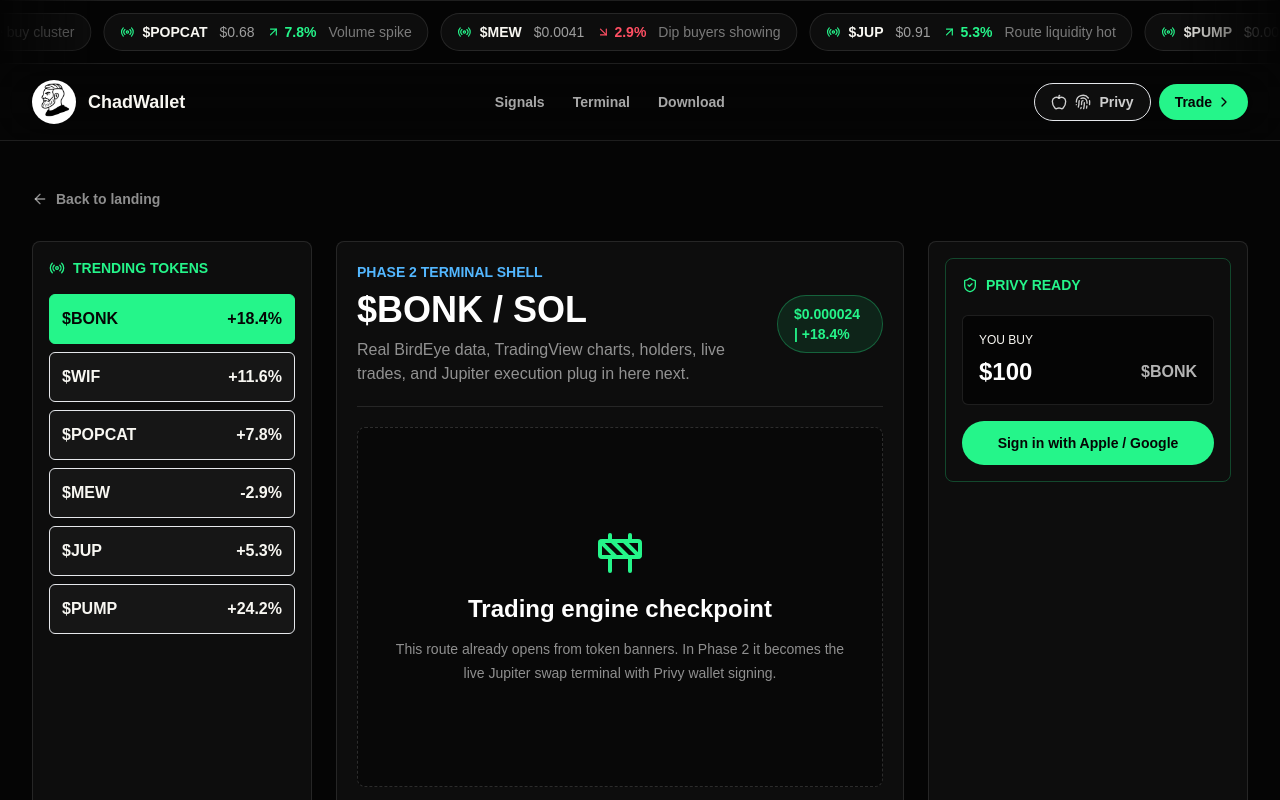
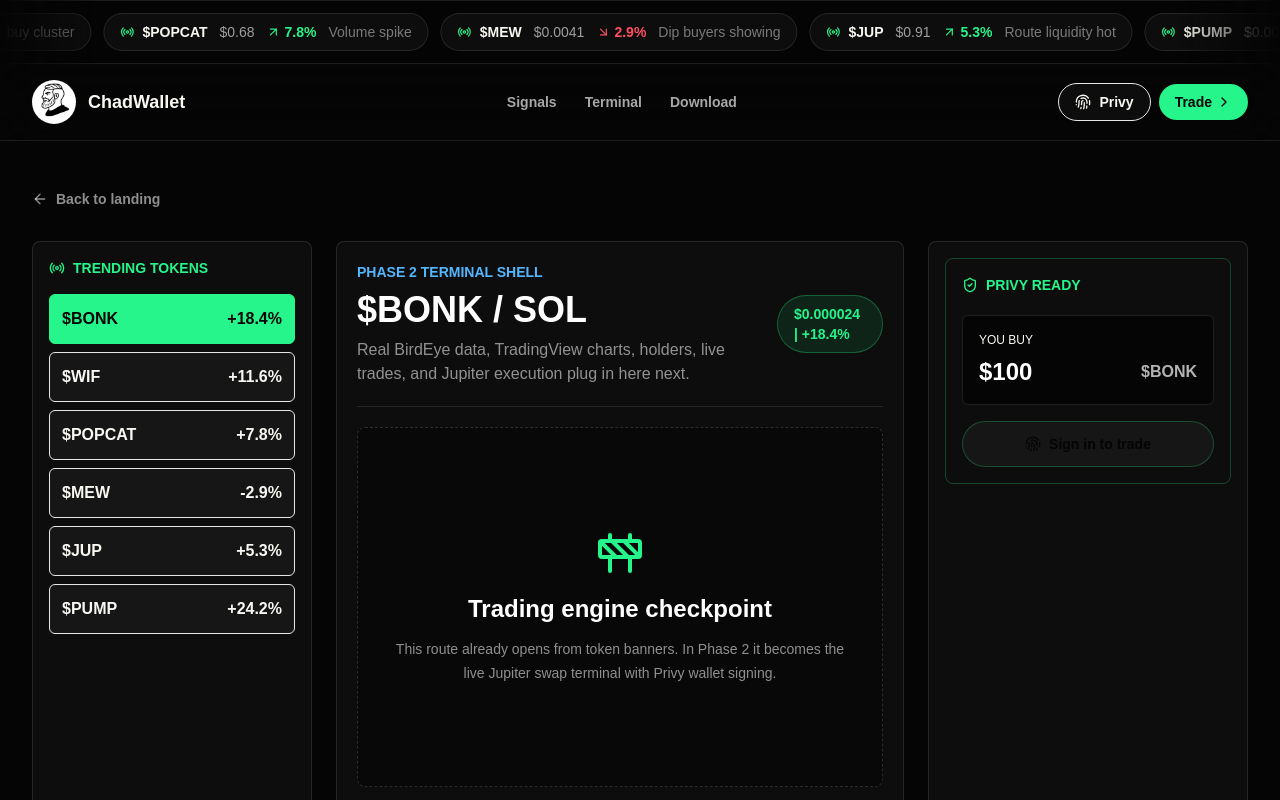
Before and after one commit to CodeSmith18/Chad_Wallet_Website, a Next.js app: page /trade/bonk in a window 1280 px wide. Shown: the top 800 px of the page. Built offline with nearby package versions, Linux system fonts and the light colour scheme; no server answers.

Commit message:
Integrate Privy authentication

```diff
--- a/package.json
+++ b/package.json
@@ -9,6 +9,11 @@
     "lint": "next lint"
   },
   "dependencies": {
+    "@privy-io/react-auth": "^3.32.1",
+    "@solana-program/memo": "^0.11.2",
+    "@solana-program/system": "^0.12.2",
+    "@solana-program/token": "^0.14.0",
+    "@solana/kit": "^6.10.0",
     "lucide-react": "^1.21.0",
     "next": "^16.2.9",
     "react": "^19.2.7",
--- a/src/app/layout.tsx
+++ b/src/app/layout.tsx
@@ -1,4 +1,5 @@
 import type { Metadata } from "next";
+import { PrivyRoot } from "@/components/PrivyRoot";
 import "./globals.css";
 
 export const metadata: Metadata = {
@@ -21,7 +22,9 @@
 }>) {
   return (
     <html lang="en" data-scroll-behavior="smooth">
-      <body>{children}</body>
+      <body>
+        <PrivyRoot>{children}</PrivyRoot>
+      </body>
     </html>
   );
 }
--- a/src/app/trade/[token]/page.tsx
+++ b/src/app/trade/[token]/page.tsx
@@ -1,6 +1,7 @@
 import Link from "next/link";
 import { ArrowLeft, Construction, Radio, ShieldCheck } from "lucide-react";
 import { Header } from "@/components/Header";
+import { PrivyAuthButton } from "@/components/PrivyAuthButton";
 import { TokenTape } from "@/components/TokenTape";
 import { liveTrades, marketTokens } from "@/data/tokens";
 
@@ -121,9 +122,12 @@
                   <span className="font-black text-white/70">${selected.symbol}</span>
                 </div>
               </div>
-              <button className="mt-4 w-full rounded-full bg-chad-lime px-4 py-3 text-sm font-black text-chad-black">
-                Sign in with Apple / Google
-              </button>
+              <PrivyAuthButton
+                fullWidth
+                ctaLabel="Sign in to trade"
+                connectedLabel="Ready"
+                className="mt-4 border-chad-lime/25 bg-chad-lime px-4 py-3 text-chad-black hover:bg-chad-mint hover:text-chad-black"
+              />
             </div>
           </aside>
         </div>
--- a/src/components/Header.tsx
+++ b/src/components/Header.tsx
@@ -1,6 +1,7 @@
 import Image from "next/image";
 import Link from "next/link";
-import { Apple, ChevronRight, Fingerprint, Zap } from "lucide-react";
+import { ChevronRight, Zap } from "lucide-react";
+import { PrivyAuthButton } from "@/components/PrivyAuthButton";
 
 export function Header() {
   return (
@@ -33,11 +34,11 @@
         </nav>
 
         <div className="flex items-center gap-2">
-          <button className="hidden items-center gap-2 rounded-full border border-white/12 bg-white/[0.04] px-4 py-2 text-sm font-bold text-white/80 transition hover:border-white/30 hover:text-chad-white sm:flex">
-            <Apple className="h-4 w-4" />
-            <Fingerprint className="h-4 w-4" />
-            Privy
-          </button>
+          <PrivyAuthButton
+            className="hidden sm:inline-flex"
+            ctaLabel="Privy"
+            connectedLabel=""
+          />
           <Link
             href="/trade/bonk"
             data-magnetic="8"
@@ -51,7 +52,7 @@
       <div className="border-t border-white/10 bg-white/[0.03] px-4 py-2 text-center text-xs font-bold text-white/55 sm:hidden">
         <span className="inline-flex items-center gap-1">
           <Zap className="h-3 w-3 text-chad-lime" />
-          Apple / Google sign-in ready for Privy keys
+          Google / email sign-in live through Privy
         </span>
       </div>
     </header>
--- /dev/null
+++ b/src/components/PrivyAuthButton.tsx
@@ -0,0 +1,93 @@
+"use client";
+
+import { Fingerprint, LoaderCircle, LogOut, Wallet } from "lucide-react";
+import { usePrivy } from "@privy-io/react-auth";
+
+type PrivyAuthButtonProps = {
+  className?: string;
+  connectedLabel?: string;
+  ctaLabel?: string;
+  fullWidth?: boolean;
+};
+
+function cx(...classes: Array<string | false | null | undefined>) {
+  return classes.filter(Boolean).join(" ");
+}
+
+function shortAddress(address: string) {
+  return `${address.slice(0, 4)}...${address.slice(-4)}`;
+}
+
+export function PrivyAuthButton({
+  className,
+  connectedLabel = "Wallet live",
+  ctaLabel = "Sign in with Privy",
+  fullWidth = false
+}: PrivyAuthButtonProps) {
+  const { authenticated, connectOrCreateWallet, login, logout, ready, user } =
+    usePrivy();
+
+  const solanaWallet = user?.linkedAccounts.find(
+    (account) =>
+      account.type === "wallet" &&
+      "chainType" in account &&
+      account.chainType === "solana"
+  );
+
+  const walletAddress =
+    solanaWallet && "address" in solanaWallet
+      ? solanaWallet.address
+      : user?.wallet?.address;
+
+  const handleClick = async () => {
+    if (!ready) return;
+
+    if (!authenticated) {
+      login();
+      return;
+    }
+
+    if (!walletAddress) {
+      connectOrCreateWallet();
+      return;
+    }
+
+    await logout();
+  };
+
+  const label = !ready
+    ? "Loading Privy"
+    : !authenticated
+      ? ctaLabel
+      : walletAddress
+        ? connectedLabel
+          ? `${connectedLabel} ${shortAddress(walletAddress)}`
+          : shortAddress(walletAddress)
+        : "Create Solana wallet";
+
+  const Icon = !ready
+    ? LoaderCircle
+    : !authenticated
+      ? Fingerprint
+      : walletAddress
+        ? LogOut
+        : Wallet;
+
+  return (
+    <button
+      type="button"
+      onClick={handleClick}
+      disabled={!ready}
+      title={authenticated && walletAddress ? "Sign out" : undefined}
+      className={cx(
+        "magnetic inline-flex items-center justify-center gap-2 rounded-full border border-white/14 bg-white/[0.04] px-4 py-2 text-sm font-black text-white/82 transition duration-300 hover:border-chad-lime/45 hover:bg-chad-lime/10 hover:text-chad-white disabled:cursor-wait disabled:opacity-60",
+        fullWidth && "w-full",
+        className
+      )}
+      data-magnetic="6"
+    >
+      <Icon className={cx("h-4 w-4", !ready && "animate-spin")} />
+      <span>{label}</span>
+    </button>
+  );
+}
--- /dev/null
+++ b/src/components/PrivyRoot.tsx
@@ -0,0 +1,42 @@
+"use client";
+
+import { PrivyProvider, type PrivyClientConfig } from "@privy-io/react-auth";
+
+const privyAppId =
+  process.env.NEXT_PUBLIC_PRIVY_APP_ID ?? "cmqnwug1o00vt0bl57p0crdnd";
+const privyClientId = process.env.NEXT_PUBLIC_PRIVY_CLIENT_ID;
+
+const loginMethods: PrivyClientConfig["loginMethods"] =
+  process.env.NEXT_PUBLIC_ENABLE_APPLE_LOGIN === "true"
+    ? ["google", "apple", "email"]
+    : ["google", "email"];
+
+const privyConfig: PrivyClientConfig = {
+  appearance: {
+    theme: "dark",
+    accentColor: "#1CFF89",
+    logo: "/assets/logo/chad-light.png",
+    landingHeader: "Enter ChadWallet",
+    loginMessage: "Follow wallets, catch Solana memes, and trade with intent.",
+    showWalletLoginFirst: false,
+    walletChainType: "solana-only"
+  },
+  loginMethods,
+  embeddedWallets: {
+    solana: {
+      createOnLogin: "users-without-wallets"
+    }
+  }
+};
+
+export function PrivyRoot({ children }: { children: React.ReactNode }) {
+  return (
+    <PrivyProvider
+      appId={privyAppId}
+      clientId={privyClientId || undefined}
+      config={privyConfig}
+    >
+      {children}
+    </PrivyProvider>
+  );
+}
```
Also changed, not shown: 2 other files (tests, documents, lock files or other folders).
